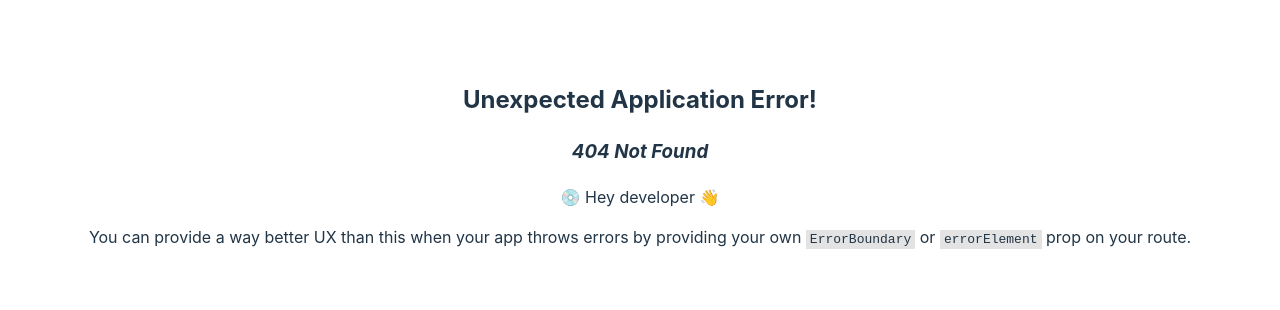
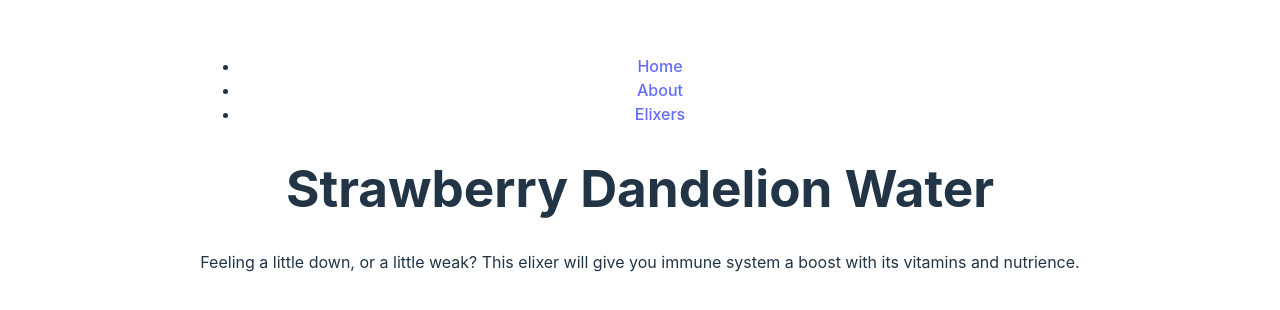
Before and after one commit to IAmBaconator/crowselixers, a React (Vite) app in the folder front-end/: page /elixers/elixer-bodyboost in a window 1280 px wide. Before the commit this address had no page. Shown: the part 236-546 px from the top of the page. Built offline with nearby package versions, Linux system fonts and the light colour scheme.

Commit message:
Elixer Display & Content

```diff
--- a/front-end/src/App.jsx
+++ b/front-end/src/App.jsx
@@ -25,7 +25,7 @@ const routes = [{
     element: <ElixerListPage />
   },
   {
-    path: '/elixers/individual',
+    path: '/elixers/:name', // -> /elixers/elixer-hydration
     element: <ElixerPage />
   }]
 }]
--- /dev/null
+++ b/front-end/src/elixer-content.js
@@ -0,0 +1,44 @@
+const elixers = [
+    {
+        name: 'elixer-hydration',
+        title: 'Cucumber Mint Water',
+        content: [
+            `Out in the hot sun all day working hard and your body feels over heated and dehydrated?
+            This elixer will cool and refresh your body with the electrolyes you need to keep going strong!`
+        ]
+    },
+    {
+        name: 'elixer-chillout',
+        title: 'Watermelon Mint Water',
+        content: [
+            `Need something to keep you cool and healthy throughout the day?
+            This elixer will keep your body temperature regulated and nervous system strong with its antiviral properties.`
+        ]
+    },
+    {
+        name: 'elixer-bodyboost',
+        title: 'Strawberry Dandelion Water',
+        content: [
+            `Feeling a little down, or a little weak?
+            This elixer will give you immune system a boost with its vitamins and nutrience.`
+        ]
+    },
+    {
+        name: 'elixer-relaxation',
+        title: 'Lavender Chamomile Water',
+        content: [
+            `Finished a long day at work and need to relax?
+            This elixer provides the soothing and relaxing properties to help prepare your body for sleep.`
+        ]
+    },
+    {
+        name: 'elixer-moodboost',
+        title: 'St. John’s Wort Water',
+        content: [
+            `No, this elixer is not used to remove warts.
+            This elixer helps you feel better on those days you're feeling a little down in the dumps.`
+        ]
+    },
+] // Credit goes to Herbal Elixirs and Infusions @ https://www.permaculturewomen.com/herbal-elixirs-and-infusions/
+
+export default elixers;
--- a/front-end/src/pages/ElixerPage.jsx
+++ b/front-end/src/pages/ElixerPage.jsx
@@ -1,5 +1,15 @@
+import { useParams } from "react-router-dom"
+import elixers from "../elixer-content"
+
 export default function ElixerPage() {
+
+    const { name } = useParams();
+    const elixer = elixers.find(e => e.name === name);
+
     return(
-        <h1>This is the Elixer Page!</h1>
+        <>
+        <h1>{elixer.title}</h1>
+        {elixer.content.map(p => <p key={p}>{p}</p>)}
+        </>
     );
 }
```
